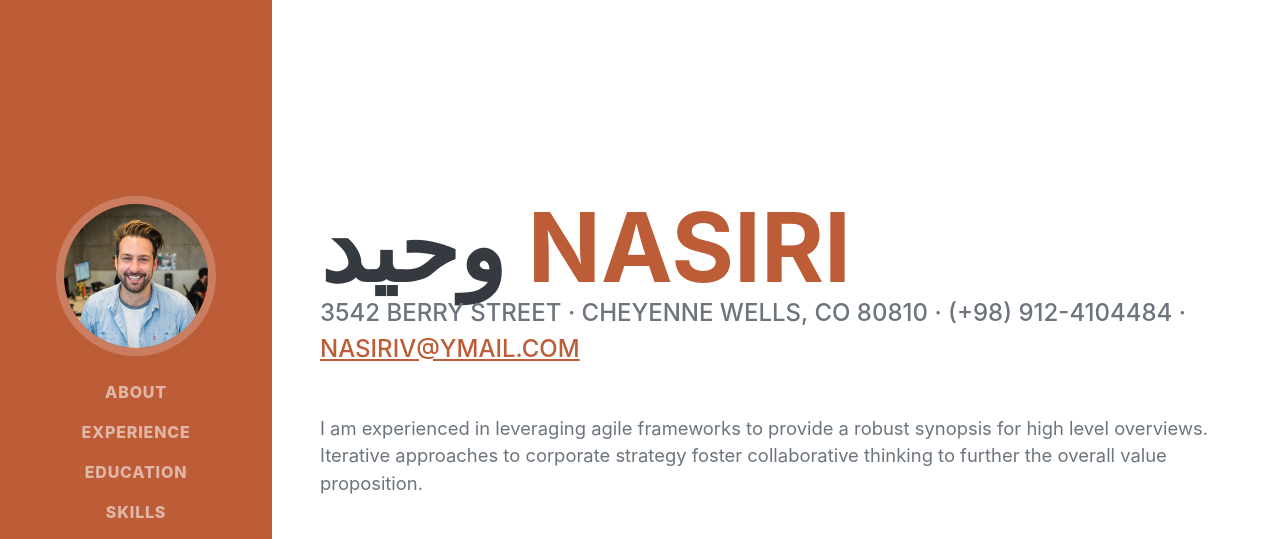
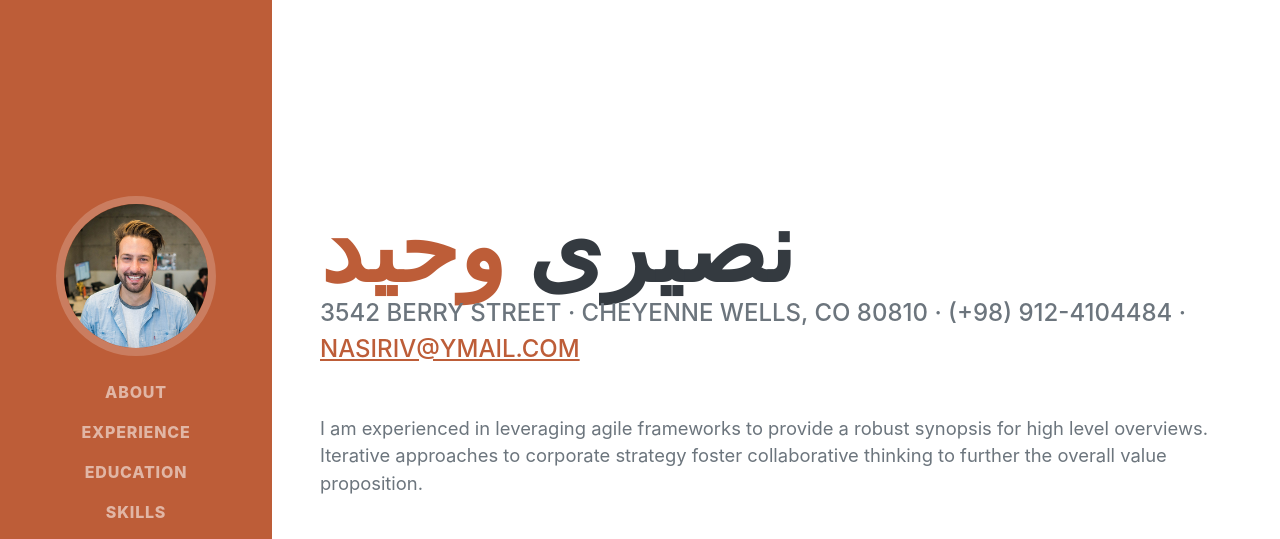
Before and after one commit to nasiriv/cv, a plain HTML site: page index.html in a window 1280 px wide. Shown: the top 539 px of the page. Drawn offline with nearby package versions, Linux system fonts and the light colour scheme; a web font is replaced by a local one.

Commit message:
Update index.html

```diff
--- a/index.html
+++ b/index.html
@@ -40,8 +40,8 @@
             <section class="resume-section" id="about">
                 <div class="resume-section-content">
                     <h1 class="mb-0">
-                       وحید
-                        <span class="text-primary">Nasiri</span>
+                       نصیری
+                        <span class="text-primary">وحید</span>
                     </h1>
                     <div class="subheading mb-5">
                         3542 Berry Street · Cheyenne Wells, CO 80810 · (+98) 912-4104484 ·
```
